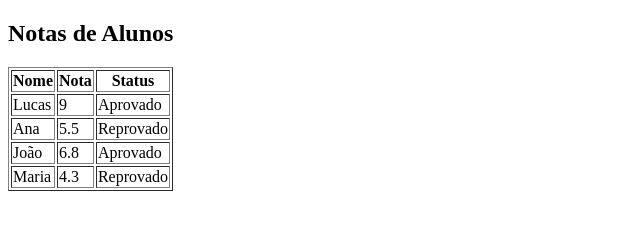
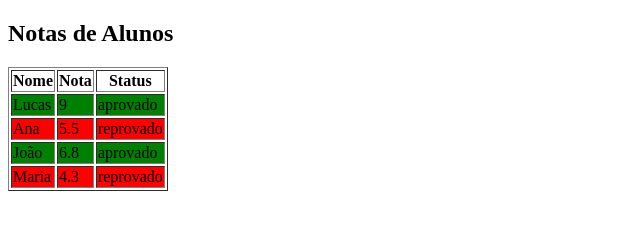
Before and after one commit to victorxx/javascriptehtml, a plain HTML site: page index.html in a window 1280 px wide. Shown: the whole page, without its empty margins (0-640 px from the left). Drawn offline with Linux system fonts and the light colour scheme.

Commit message:
Update index.html

```diff
--- a/index.html
+++ b/index.html
@@ -3,6 +3,14 @@
 <head>
   <meta charset="UTF-8">
   <title>Tabela com Média</title>
+  <style>
+    .reprovado{
+        background-color: red;
+    }
+    .aprovado{
+        background-color:green;
+    }
+  </style>
 </head>
 <body>
   <h2>Notas de Alunos</h2>
@@ -28,8 +36,10 @@
     const tbody = document.querySelector("#tabela tbody");
 
     alunos.forEach(aluno => {
-      const status = aluno.nota >= 6 ? 'Aprovado' : 'Reprovado';
+      const status = aluno.nota >= 6 ? 'aprovado' : 'reprovado';
+
       const linha = document.createElement("tr");
+      linha.classList.add(status);
       linha.innerHTML = `
         <td>${aluno.nome}</td>
         <td>${aluno.nota}</td>
```
